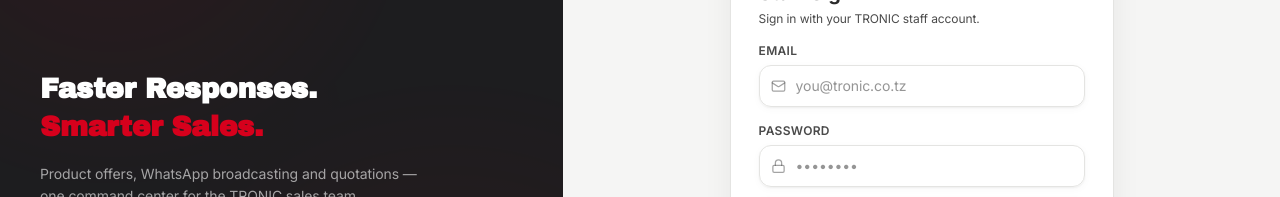
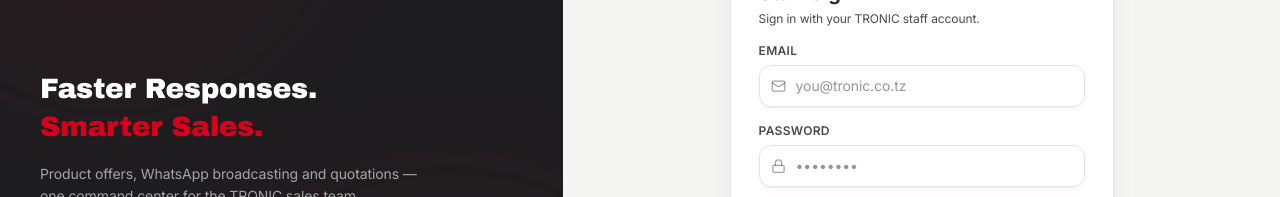
Before and after one commit to T-AFRICA/tronic_respond, a Next.js app: page /login in a window 1280 px wide. Shown: the part 273-470 px from the top of the page. Built offline with nearby package versions, Linux system fonts and the light colour scheme.

Commit message:
Font stack per brand spec: Myriad Pro primary, Arial Black display (web fallbacks after)

```diff
--- a/src/app/globals.css
+++ b/src/app/globals.css
@@ -16,9 +16,13 @@
   --color-neutral-bg: #f5f5f4;
   --color-neutral-border: #e4e4e2;
 
+  /* Brand spec: Myriad Pro primary (nav, body, buttons, dashboard UI);
+     Inter is the web fallback where Myriad is not installed/licensed. */
   --font-sans: "Myriad Pro", var(--font-inter), "Segoe UI", system-ui,
     -apple-system, sans-serif;
-  --font-display: var(--font-archivo-black), "Arial Black", "Arial Bold", Arial,
+  /* Brand spec: Arial Black for main headings and display text;
+     Archivo Black only covers devices without Arial Black (e.g. Android). */
+  --font-display: "Arial Black", "Arial Bold", var(--font-archivo-black), Arial,
     sans-serif;
 }
 
```
